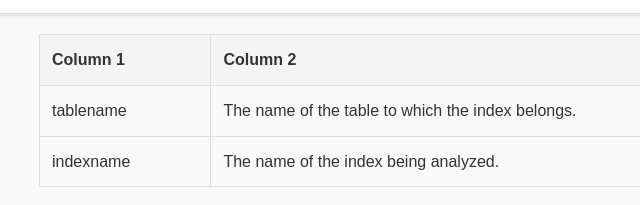
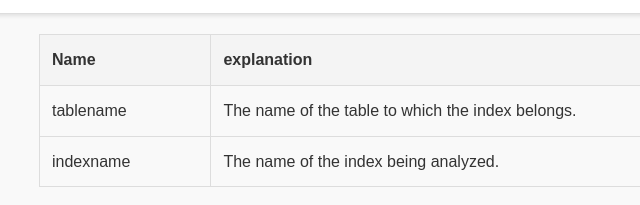
Before and after one commit to garmartirosy/Perfmon, a plain HTML site: page index.html in a window 1280 px wide. Shown: the part 510-715 px from the top of the page, 201-841 px from the left. Drawn offline with Linux system fonts and the light colour scheme.

Commit message:
Update index.html

```diff
--- a/index.html
+++ b/index.html
@@ -170,8 +170,8 @@
             <table class="responsive-table">
                 <thead>
                     <tr>
-                        <th>Column 1</th>
-                        <th>Column 2</th>
+                        <th>Name</th>
+                        <th>explanation</th>
                     </tr>
                 </thead>
                 <tbody>
@@ -185,6 +185,7 @@
                     </tr>
                 </tbody>
             </table>
+
         </div>
     </div>
 
```
